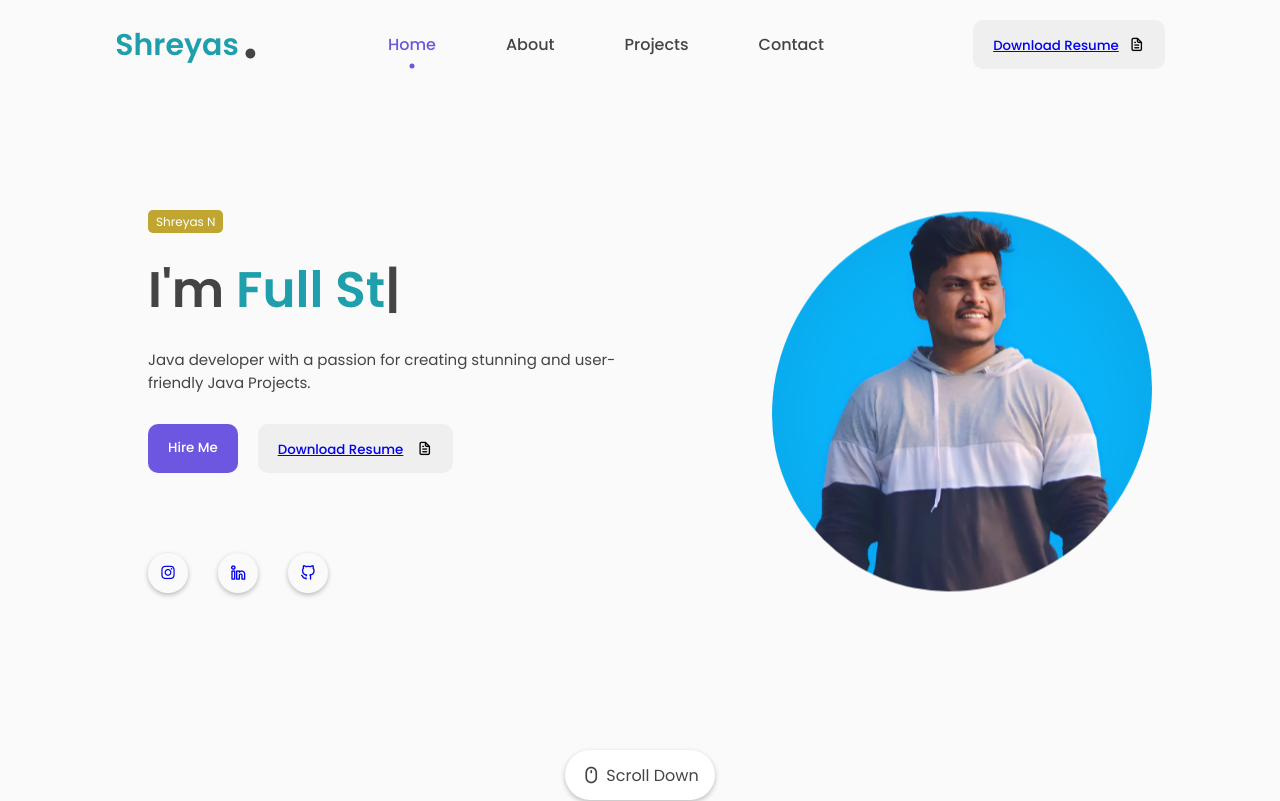
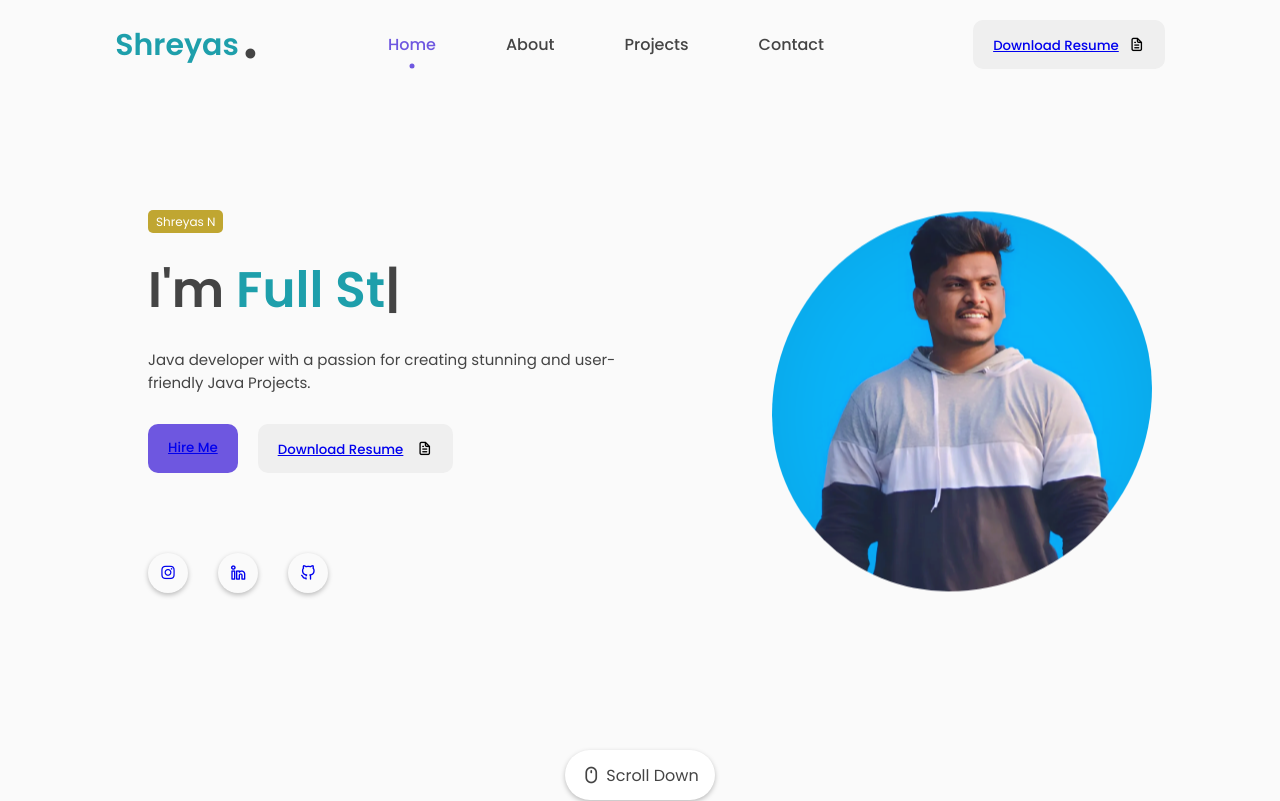
Before and after one commit to shrey31-N/Shreyas-portfolio, a plain HTML site: page index.html in a window 1280 px wide. Shown: the top 801 px of the page. Drawn offline with nearby package versions, Linux system fonts and the light colour scheme.

Commit message:
Update index.html

```diff
--- a/index.html
+++ b/index.html
@@ -69,7 +69,7 @@
               and user-friendly Java Projects.</p>
           </div>
           <div class="featured-text-btn">
-            <button class="btn blue-btn">Hire Me</button>
+            <button class="btn blue-btn"><a href="mailto:nshreyas215@gmail.com">Hire Me</a></button>
             <button class="btn"><a href="assets/images/my_resume.pdf" download>Download Resume</a> <i class="uil uil-file-alt"></i></button>
           </div>
           <div class="social_icons">
```
